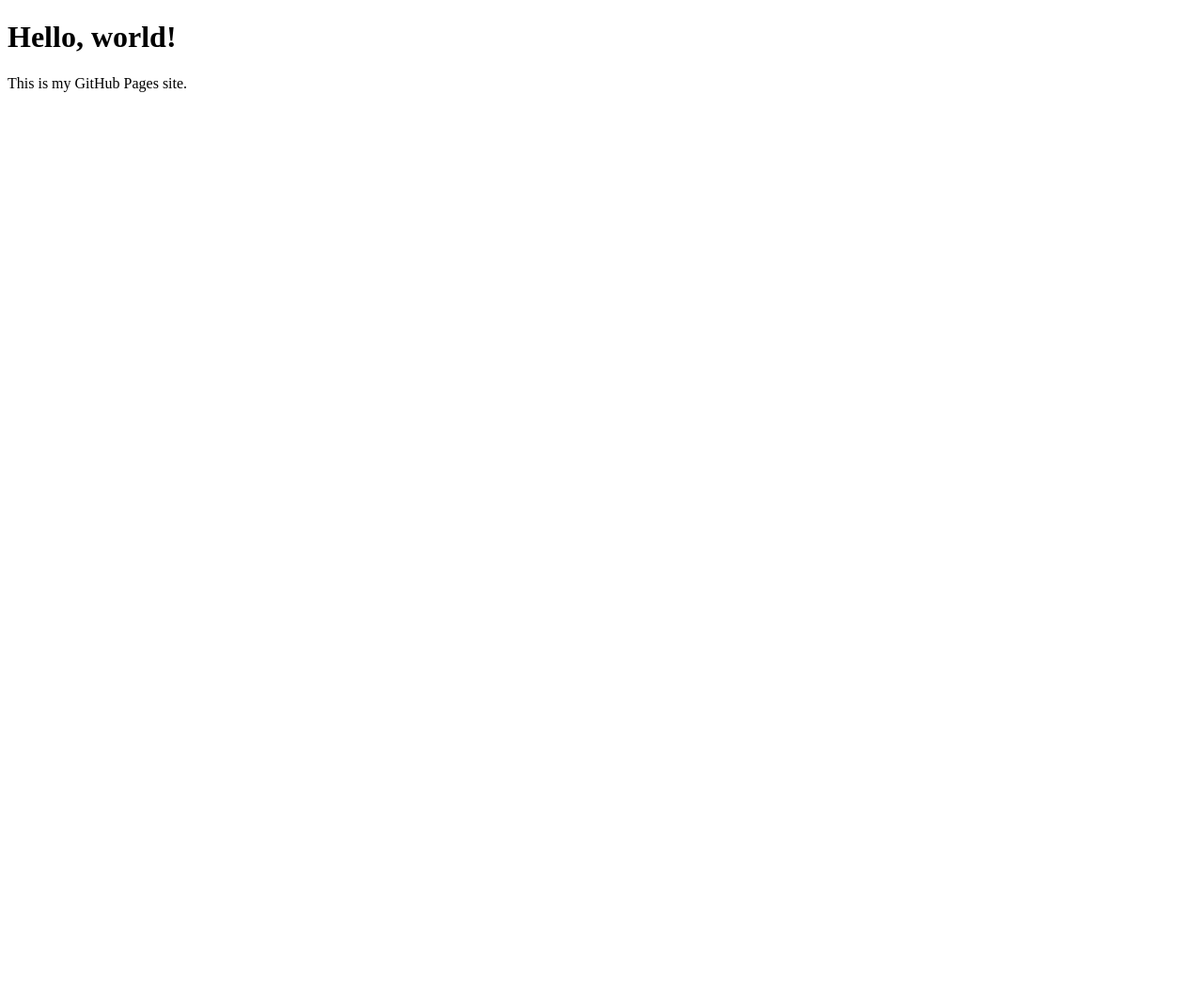
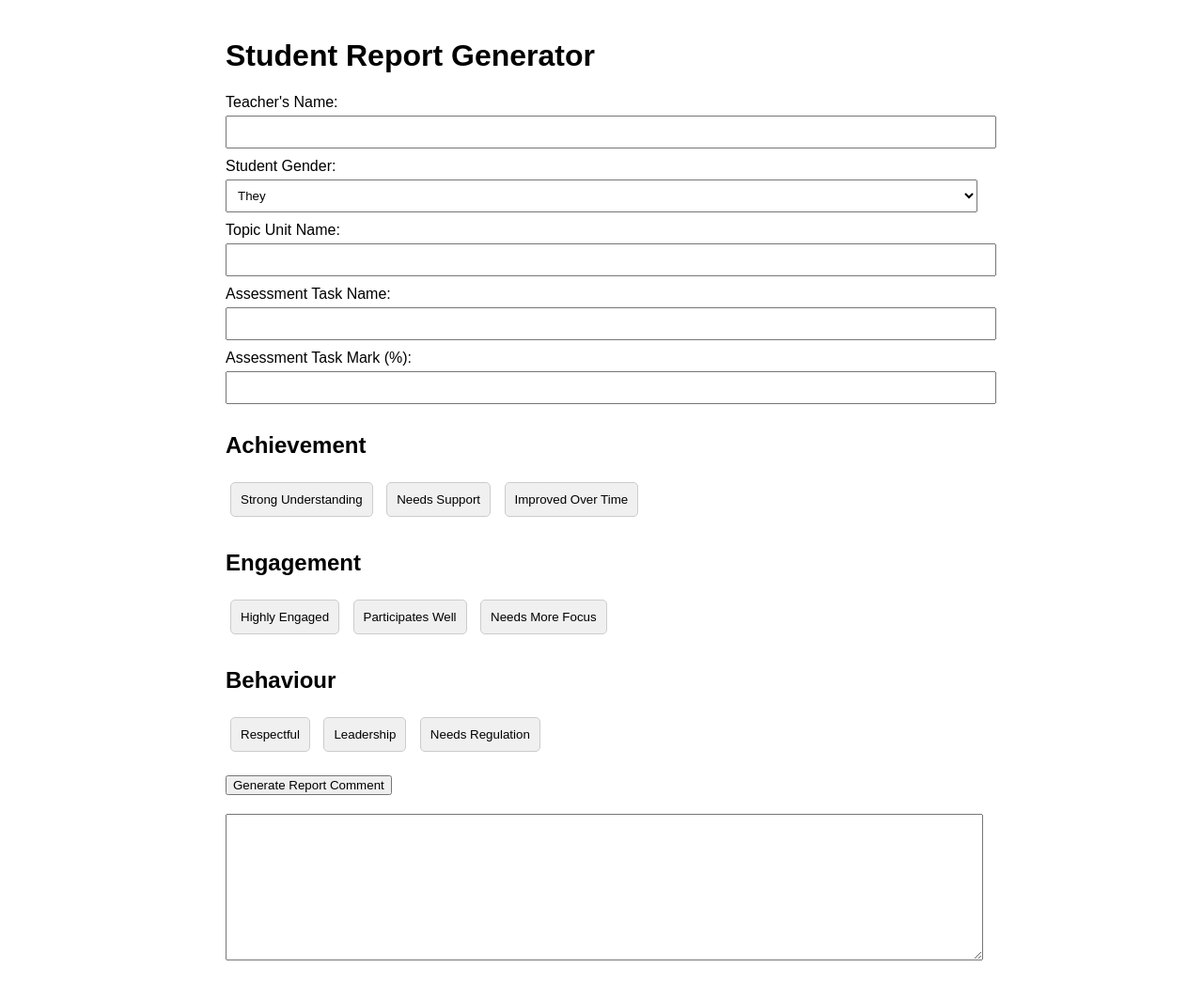
Before and after one commit to Spencerzone/silver-guacamole, a plain HTML site: page index.html in a window 1280 px wide. Shown: the whole page at 94% size. Before the commit the page ends 800 px from the top, so only its background shows below. Drawn offline with Linux system fonts and the light colour scheme.

Commit message:
Update index.html

```diff
--- a/index.html
+++ b/index.html
@@ -1,12 +1,138 @@
-<!-- index.html -->
 <!DOCTYPE html>
 <html lang="en">
 <head>
-  <meta charset="UTF-8">
-  <title>My Webpage</title>
+  <meta charset="UTF-8" />
+  <meta name="viewport" content="width=device-width, initial-scale=1.0" />
+  <title>Student Report Generator</title>
+  <style>
+    body {
+      font-family: Arial, sans-serif;
+      padding: 20px;
+      max-width: 800px;
+      margin: auto;
+    }
+    h2 {
+      margin-top: 30px;
+    }
+    .category {
+      margin-bottom: 20px;
+    }
+    .buttons button {
+      margin: 5px;
+      padding: 10px;
+      border: 1px solid #ccc;
+      border-radius: 5px;
+      background-color: #f0f0f0;
+      cursor: pointer;
+    }
+    .buttons button.selected {
+      background-color: #4caf50;
+      color: white;
+    }
+    textarea {
+      width: 100%;
+      height: 150px;
+      margin-top: 20px;
+    }
+    label {
+      display: block;
+      margin-top: 10px;
+    }
+    input[type="text"], select {
+      width: 100%;
+      padding: 8px;
+      margin-top: 5px;
+    }
+  </style>
 </head>
 <body>
-  <h1>Hello, world!</h1>
-  <p>This is my GitHub Pages site.</p>
+  <h1>Student Report Generator</h1>
+
+  <label>Teacher's Name:</label>
+  <input type="text" id="teacherName">
+
+  <label>Student Gender:</label>
+  <select id="gender">
+    <option value="they">They</option>
+    <option value="he">He</option>
+    <option value="she">She</option>
+  </select>
+
+  <label>Topic Unit Name:</label>
+  <input type="text" id="unit">
+
+  <label>Assessment Task Name:</label>
+  <input type="text" id="task">
+
+  <label>Assessment Task Mark (%):</label>
+  <input type="text" id="mark">
+
+  <div class="category">
+    <h2>Achievement</h2>
+    <div class="buttons" id="achievement">
+      <button data-value="demonstrates a strong understanding">Strong Understanding</button>
+      <button data-value="needs support to consolidate core concepts">Needs Support</button>
+      <button data-value="has shown improvement over the course">Improved Over Time</button>
+    </div>
+  </div>
+
+  <div class="category">
+    <h2>Engagement</h2>
+    <div class="buttons" id="engagement">
+      <button data-value="is highly engaged during lessons">Highly Engaged</button>
+      <button data-value="participates well in class discussions">Participates Well</button>
+      <button data-value="benefits from improved focus">Needs More Focus</button>
+    </div>
+  </div>
+
+  <div class="category">
+    <h2>Behaviour</h2>
+    <div class="buttons" id="behaviour">
+      <button data-value="behaves respectfully towards peers and staff">Respectful</button>
+      <button data-value="demonstrates leadership qualities">Leadership</button>
+      <button data-value="should work on self-regulation">Needs Regulation</button>
+    </div>
+  </div>
+
+  <button onclick="generateComment()">Generate Report Comment</button>
+  <textarea id="reportComment" readonly></textarea>
+
+  <script>
+    // Toggle selected class on button click
+    document.querySelectorAll('.buttons').forEach(group => {
+      group.addEventListener('click', e => {
+        if (e.target.tagName === 'BUTTON') {
+          e.target.classList.toggle('selected');
+        }
+      });
+    });
+
+    function getSelectedValues(id) {
+      return [...document.querySelectorAll(`#${id} button.selected`)].map(btn => btn.dataset.value);
+    }
+
+    function generateComment() {
+      const teacher = document.getElementById('teacherName').value;
+      const gender = document.getElementById('gender').value;
+      const unit = document.getElementById('unit').value;
+      const task = document.getElementById('task').value;
+      const mark = document.getElementById('mark').value;
+      const a = getSelectedValues('achievement');
+      const e = getSelectedValues('engagement');
+      const b = getSelectedValues('behaviour');
+
+      const pronoun = gender;
+      const capPronoun = pronoun.charAt(0).toUpperCase() + pronoun.slice(1);
+
+      let comment = `${capPronoun} ${b.join(', ')}. `;
+      comment += `${capPronoun} achieved ${mark}% in the "${task}" for the unit "${unit}", demonstrating that ${a.join(', ')}. `;
+      comment += `Currently, ${pronoun} ${e.join(', ')}. To continue developing in Science, ${pronoun} should continue building on these behaviours and consolidate their understanding through regular revision and engagement with feedback.`;
+
+      // Trim and limit to 1000 characters
+      if (comment.length > 1000) comment = comment.slice(0, 997) + '...';
+
+      document.getElementById('reportComment').value = comment;
+    }
+  </script>
 </body>
 </html>
```
